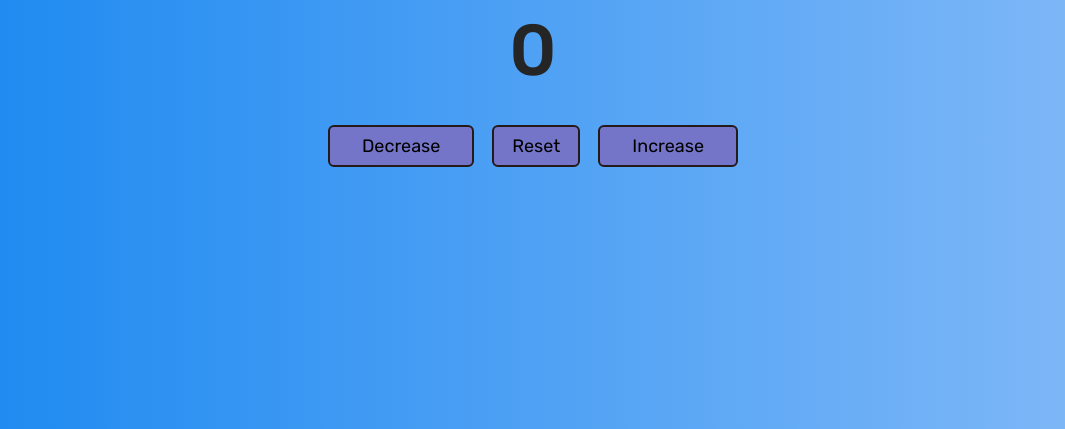
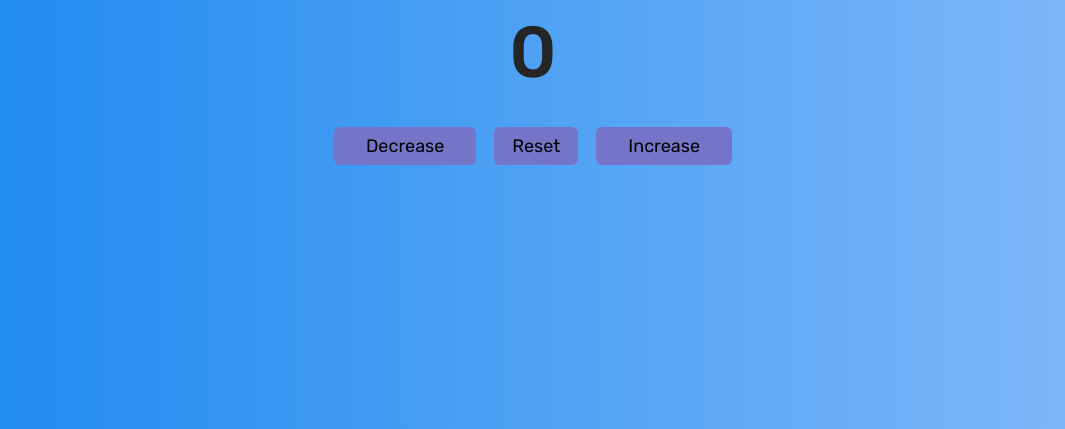
Before and after one commit to adnan725/Counter, a plain HTML site: page index.html in a window 1280 px wide. Shown: the part 371-800 px from the top of the page, without its empty margins (107-1172 px from the left). Drawn offline with Linux system fonts and the light colour scheme.

Commit message:
final version with change of btns style (focus with hover)

```diff
--- a/index.html
+++ b/index.html
@@ -18,7 +18,7 @@
     <div class="counter">
       <div class="title">Counter</div>
       <div class="number">0</div>
-      <div class="options">
+      <div class="btns">
         <button class="btn decrease">Decrease</button>
         <button class="btn reset">Reset</button>
         <button class="btn increase">Increase</button>
--- a/styles.css
+++ b/styles.css
@@ -32,13 +32,14 @@ body {
   font-weight: 500;
 }
 
-.options {
+.btns {
   display: flex;
   gap: 18px;
 }
 
 .btn {
-  border: 2px solid black;
+  border: none;
+  /* border: 2px solid black; */
   font-size: 18px;
   border-radius: 6px;
   border-color: rgb(37, 25, 25);
@@ -49,10 +50,16 @@ body {
   transition: all 300ms;
 }
 
+.btns *:focus {
+  outline: none;
+  /* box-shadow: 0 0 0 0.5rem rgba(253, 242, 233, 0.5); */
+  /* border: 2px solid transparent; */
+}
+
 .btn:hover,
 .btn:active {
   background-color: rgb(82, 84, 190);
-  transform: scale(1.08);
+  box-shadow: 0 0 0 0.5rem rgba(170, 175, 247, 0.5);
 }
 
 .reset {
```
